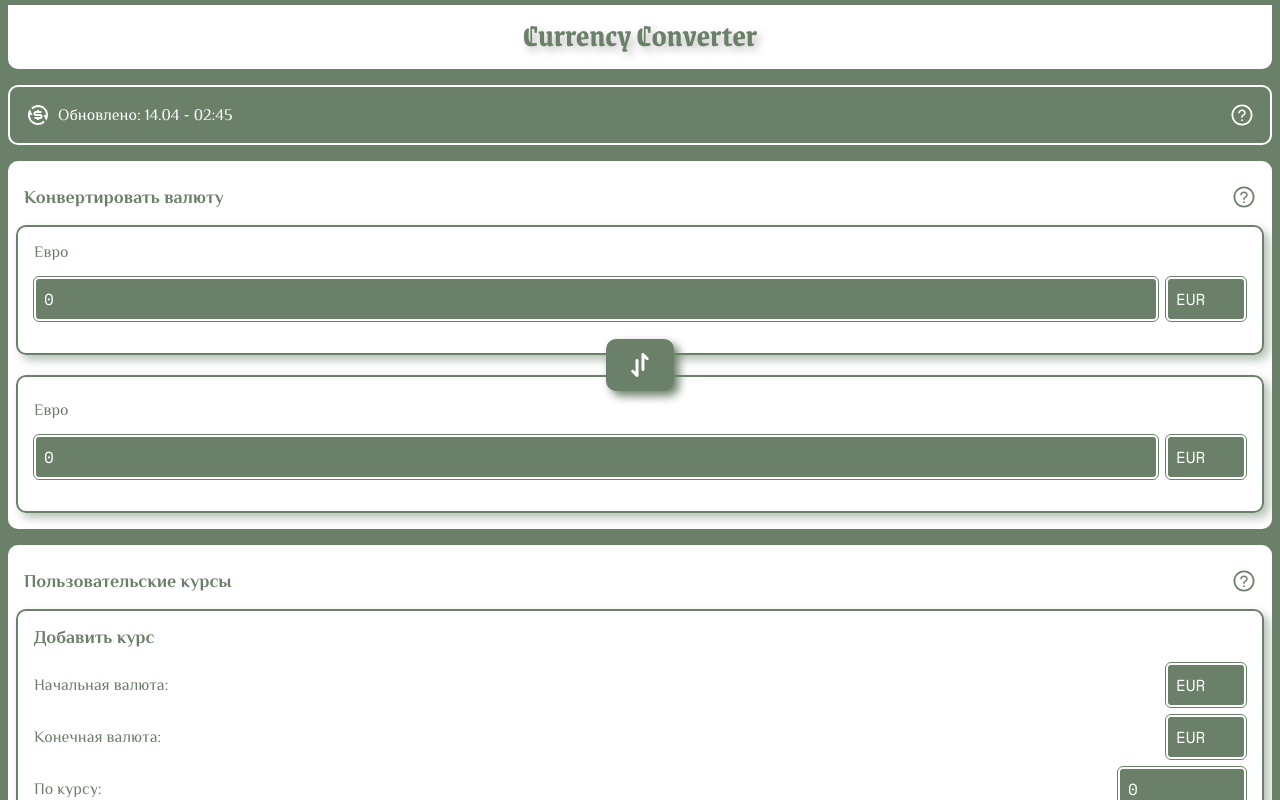
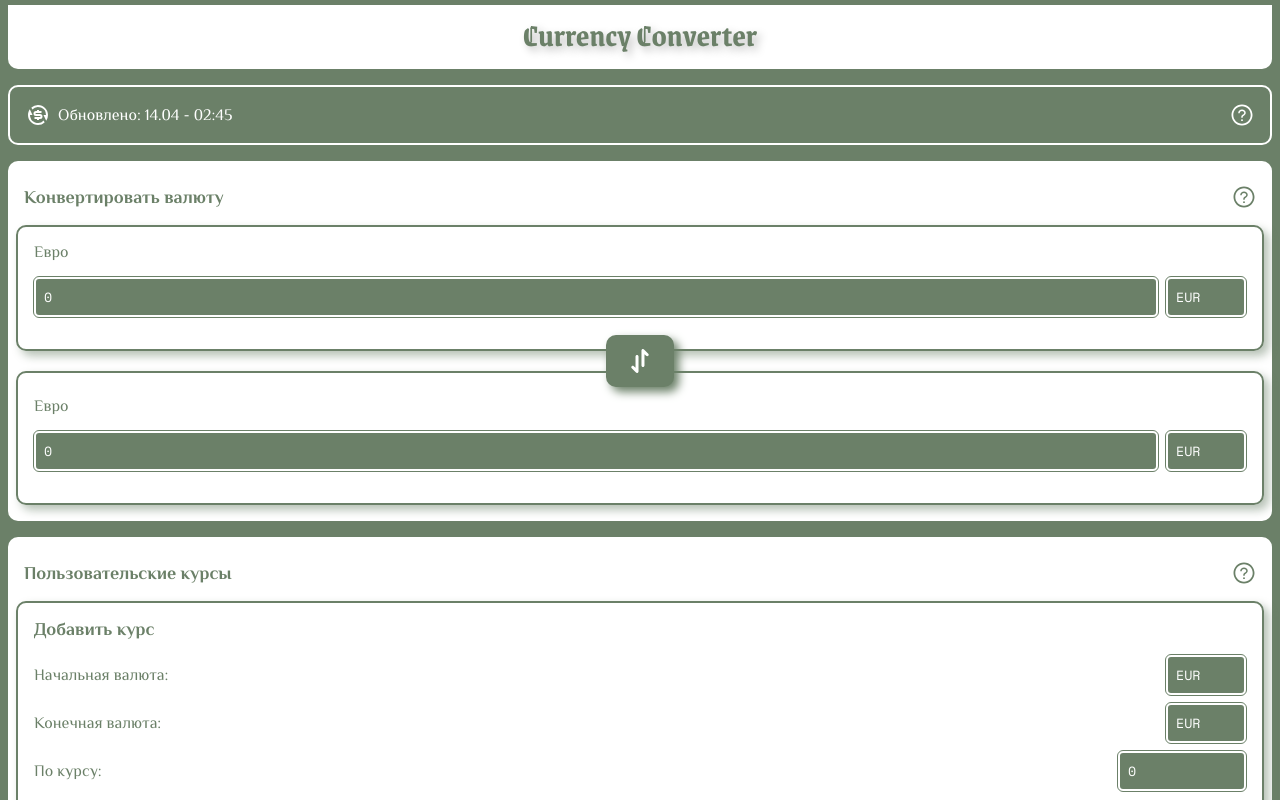
Before and after one commit to smtexx/currency, a React (Create React App) app: page / in a window 1280 px wide. Shown: the top 800 px of the page. Built offline with nearby package versions, Linux system fonts and the light colour scheme.

Commit message:
fix: bug with scroll inside input

```diff
--- a/src/app/styles/reset.scss
+++ b/src/app/styles/reset.scss
@@ -8,7 +8,7 @@
     - The "symbol *" part is to solve Firefox SVG sprite bug
  */
 *:where(
-    :not(html, iframe, canvas, img, svg, video, audio):not(
+    :not(html, iframe, canvas, img, svg, video, audio, input):not(
         svg *,
         symbol *
       )
```
